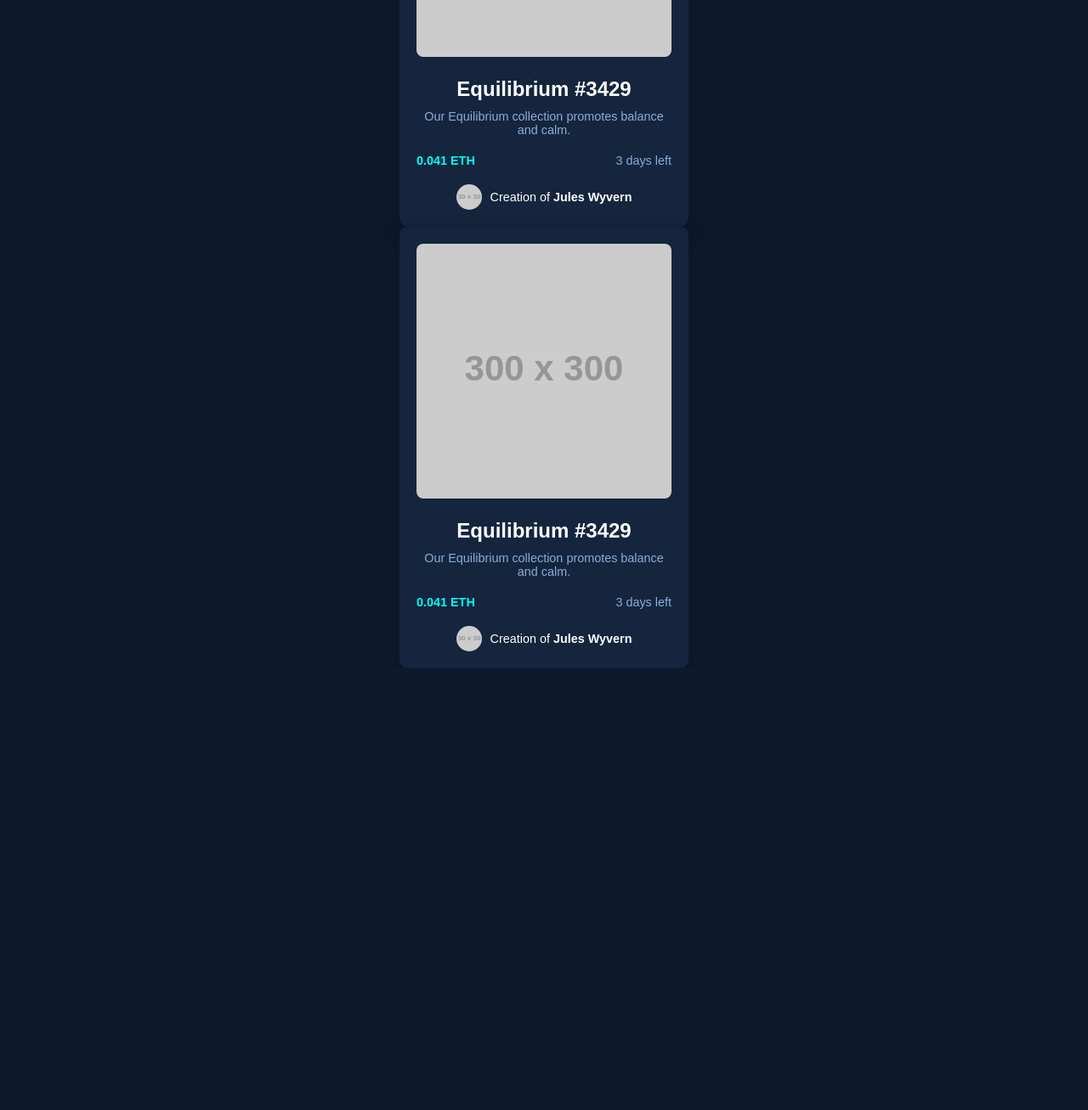
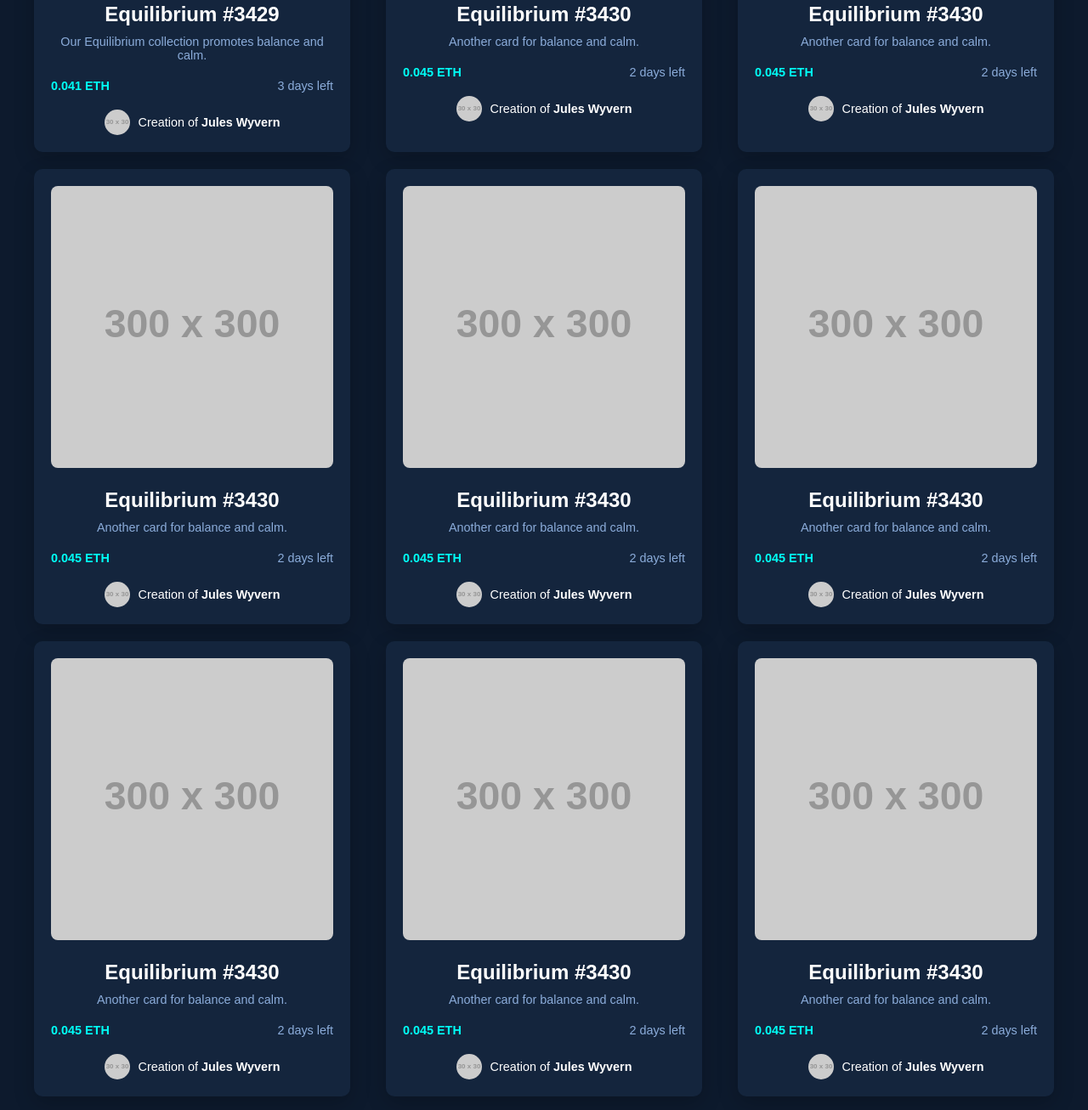
Before and after one commit to BazyyMaria/portfolio, a plain HTML site: page index.html in a window 1280 px wide. Shown: the part 393-1700 px from the top of the page at 85% size. Before the commit the page ends 1180 px from the top, so only its background shows below. Drawn offline with Linux system fonts and the light colour scheme; placeholder pictures from the web are drawn by us.

Commit message:
All cards
The 9 requested cads were placed

```diff
--- a/index.css
+++ b/index.css
@@ -1,21 +1,29 @@
 body {
   font-family: 'Arial', sans-serif;
   background-color: #0d1a2d;
+  margin: 0;
+  padding: 20px;
   display: flex;
   justify-content: center;
-    align-items: center;
-    height: 100vh;
-    margin: 0;
+}
+
+.card-container {
+  display: flex;
+  flex-wrap: wrap;
+  gap: 20px;
+  max-width: 1200px;
+  justify-content: space-between;
 }
 
 .card {
   background-color: #14253d;
   color: #fff;
-    width: 300px;
+  width: 31%;
   border-radius: 10px;
   padding: 20px;
   box-shadow: 0 8px 24px rgba(0, 0, 0, 0.2);
   text-align: center;
+  box-sizing: border-box;
 }
 
 .image-container img {
@@ -65,6 +73,15 @@ body {
   margin-right: 10px;
 }
 
-  .columns{
+/* Responsividade */
+@media (max-width: 768px) {
+  .card {
+    width: calc(50% - 20px); /* 2 cards por linha em tablets */
+  }
+}
 
+@media (max-width: 480px) {
+  .card {
+    width: 100%; /* 1 card por linha em celulares */
   }
+}
--- a/index.html
+++ b/index.html
@@ -4,12 +4,12 @@
 <head>
     <meta charset="UTF-8">
     <meta name="viewport" content="width=device-width, initial-scale=1.0">
-    <title>Card Design</title>
+    <title>Card Flexbox</title>
     <link rel="stylesheet" href="index.css">
 </head>
 
 <body>
-    <div class="columns">
+    <div class="card-container">
         <div class="card">
             <div class="image-container">
                 <img src="https://via.placeholder.com/300" alt="Equilibrium">
@@ -25,36 +25,135 @@
                 <span>Creation of <strong>Jules Wyvern</strong></span>
             </div>
         </div>
+
         <div class="card">
             <div class="image-container">
                 <img src="https://via.placeholder.com/300" alt="Equilibrium">
             </div>
-            <h2 class="card-title">Equilibrium #3429</h2>
-            <p class="card-description">Our Equilibrium collection promotes balance and calm.</p>
+            <h2 class="card-title">Equilibrium #3430</h2>
+            <p class="card-description">Another card for balance and calm.</p>
             <div class="card-details">
-                <span class="price">0.041 ETH</span>
-                <span class="time-left">3 days left</span>
+                <span class="price">0.045 ETH</span>
+                <span class="time-left">2 days left</span>
             </div>
             <div class="creator">
                 <img src="https://via.placeholder.com/30" alt="Creator" class="creator-image">
                 <span>Creation of <strong>Jules Wyvern</strong></span>
             </div>
         </div>
+
         <div class="card">
             <div class="image-container">
                 <img src="https://via.placeholder.com/300" alt="Equilibrium">
             </div>
-            <h2 class="card-title">Equilibrium #3429</h2>
-            <p class="card-description">Our Equilibrium collection promotes balance and calm.</p>
+            <h2 class="card-title">Equilibrium #3430</h2>
+            <p class="card-description">Another card for balance and calm.</p>
             <div class="card-details">
-                <span class="price">0.041 ETH</span>
-                <span class="time-left">3 days left</span>
+                <span class="price">0.045 ETH</span>
+                <span class="time-left">2 days left</span>
             </div>
             <div class="creator">
                 <img src="https://via.placeholder.com/30" alt="Creator" class="creator-image">
                 <span>Creation of <strong>Jules Wyvern</strong></span>
             </div>
         </div>
+
+        <div class="card">
+            <div class="image-container">
+                <img src="https://via.placeholder.com/300" alt="Equilibrium">
+            </div>
+            <h2 class="card-title">Equilibrium #3430</h2>
+            <p class="card-description">Another card for balance and calm.</p>
+            <div class="card-details">
+                <span class="price">0.045 ETH</span>
+                <span class="time-left">2 days left</span>
+            </div>
+            <div class="creator">
+                <img src="https://via.placeholder.com/30" alt="Creator" class="creator-image">
+                <span>Creation of <strong>Jules Wyvern</strong></span>
+            </div>
+        </div>
+
+        <div class="card">
+            <div class="image-container">
+                <img src="https://via.placeholder.com/300" alt="Equilibrium">
+            </div>
+            <h2 class="card-title">Equilibrium #3430</h2>
+            <p class="card-description">Another card for balance and calm.</p>
+            <div class="card-details">
+                <span class="price">0.045 ETH</span>
+                <span class="time-left">2 days left</span>
+            </div>
+            <div class="creator">
+                <img src="https://via.placeholder.com/30" alt="Creator" class="creator-image">
+                <span>Creation of <strong>Jules Wyvern</strong></span>
+            </div>
+        </div>
+
+        <div class="card">
+            <div class="image-container">
+                <img src="https://via.placeholder.com/300" alt="Equilibrium">
+            </div>
+            <h2 class="card-title">Equilibrium #3430</h2>
+            <p class="card-description">Another card for balance and calm.</p>
+            <div class="card-details">
+                <span class="price">0.045 ETH</span>
+                <span class="time-left">2 days left</span>
+            </div>
+            <div class="creator">
+                <img src="https://via.placeholder.com/30" alt="Creator" class="creator-image">
+                <span>Creation of <strong>Jules Wyvern</strong></span>
+            </div>
+        </div>
+
+        <div class="card">
+            <div class="image-container">
+                <img src="https://via.placeholder.com/300" alt="Equilibrium">
+            </div>
+            <h2 class="card-title">Equilibrium #3430</h2>
+            <p class="card-description">Another card for balance and calm.</p>
+            <div class="card-details">
+                <span class="price">0.045 ETH</span>
+                <span class="time-left">2 days left</span>
+            </div>
+            <div class="creator">
+                <img src="https://via.placeholder.com/30" alt="Creator" class="creator-image">
+                <span>Creation of <strong>Jules Wyvern</strong></span>
+            </div>
+        </div>
+
+        <div class="card">
+            <div class="image-container">
+                <img src="https://via.placeholder.com/300" alt="Equilibrium">
+            </div>
+            <h2 class="card-title">Equilibrium #3430</h2>
+            <p class="card-description">Another card for balance and calm.</p>
+            <div class="card-details">
+                <span class="price">0.045 ETH</span>
+                <span class="time-left">2 days left</span>
+            </div>
+            <div class="creator">
+                <img src="https://via.placeholder.com/30" alt="Creator" class="creator-image">
+                <span>Creation of <strong>Jules Wyvern</strong></span>
+            </div>
+        </div>
+
+        <div class="card">
+            <div class="image-container">
+                <img src="https://via.placeholder.com/300" alt="Equilibrium">
+            </div>
+            <h2 class="card-title">Equilibrium #3430</h2>
+            <p class="card-description">Another card for balance and calm.</p>
+            <div class="card-details">
+                <span class="price">0.045 ETH</span>
+                <span class="time-left">2 days left</span>
+            </div>
+            <div class="creator">
+                <img src="https://via.placeholder.com/30" alt="Creator" class="creator-image">
+                <span>Creation of <strong>Jules Wyvern</strong></span>
+            </div>
+        </div>
+
     </div>
 </body>
 
```
Lines whose indentation alone changed are shown as unchanged.
